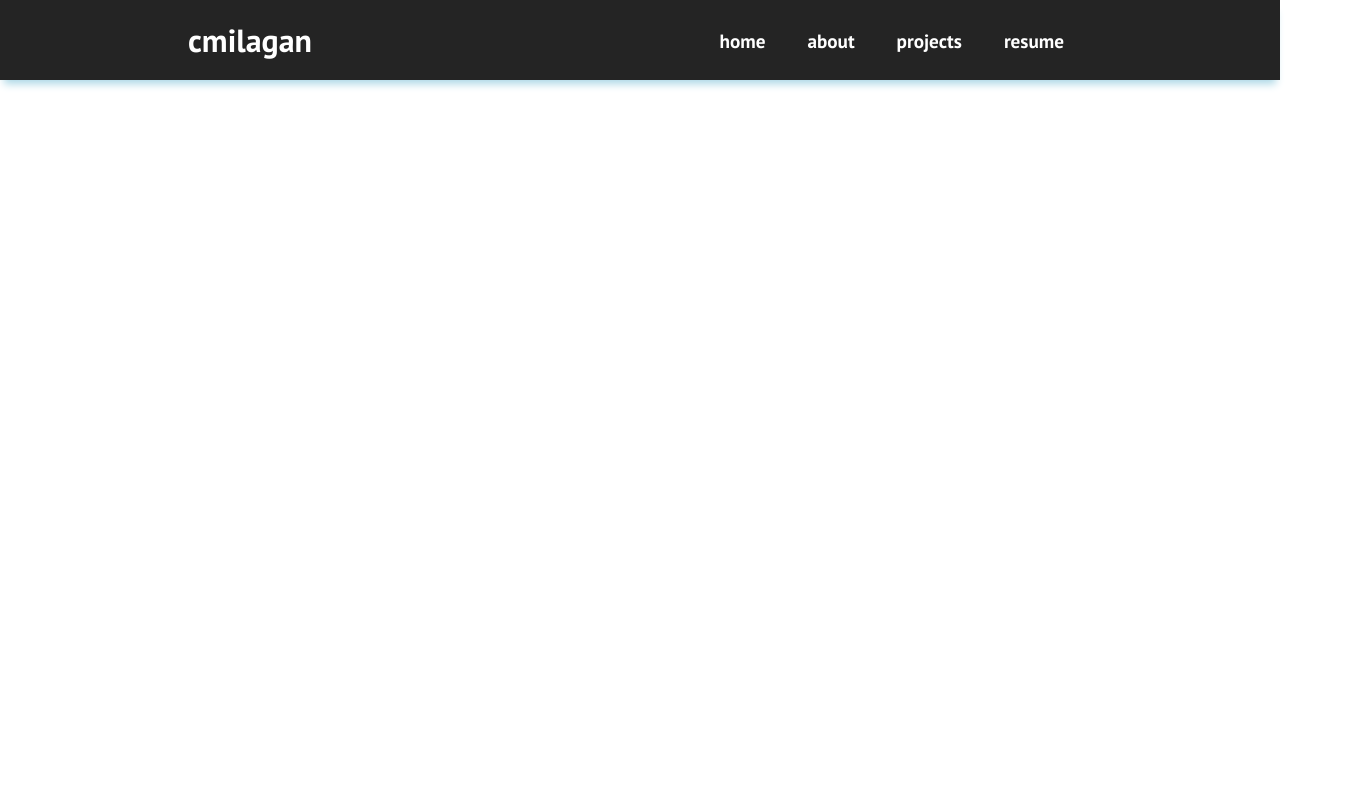
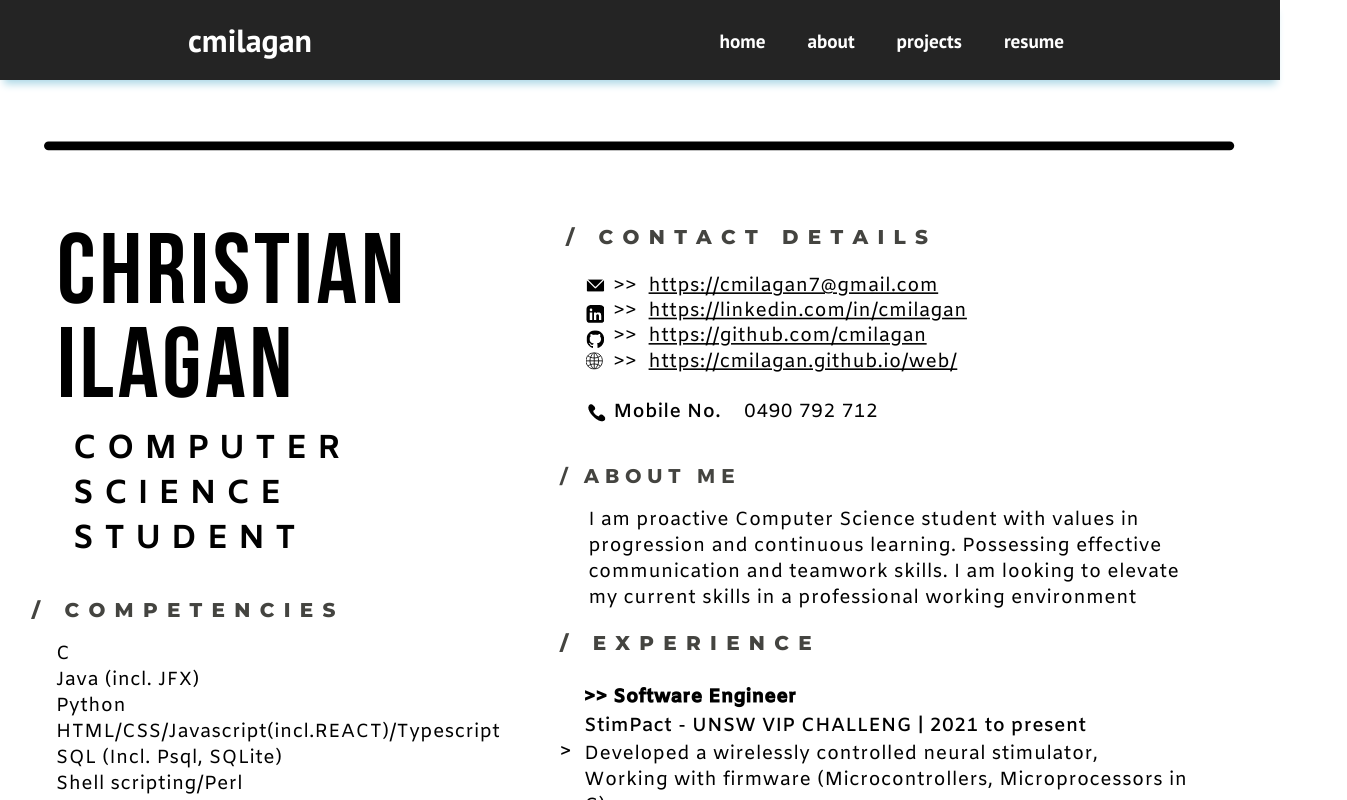
Before and after one commit to cmilagan/web, a React (Create React App) app: page /resume in a window 1280 px wide. Shown: the top 800 px of the page, 1347 px wide, since content can reach past the window. Built offline with nearby package versions, Linux system fonts and the light colour scheme.

Commit message:
Added resume page

```diff
--- a/src/App.js
+++ b/src/App.js
@@ -2,6 +2,7 @@ import './App.css';
 import Navbar from './components/Navbar';
 import {BrowserRouter as Router, Switch, Route} from 'react-router-dom';
 import Home from './components/pages/Home'
+import Resume from './components/pages/Resume';
 
 function App() {
   return (
@@ -10,6 +11,7 @@ function App() {
       <Navbar sticky="top" />
       <Switch>
         <Route path ='/web' exact component= {Home} />
+        <Route path ='/resume' exact component={Resume} />
       </Switch>
     </Router>
     </>
--- /dev/null
+++ b/src/components/pages/Resume.css
@@ -0,0 +1,4 @@
+.container {
+    display: flex;
+    justify-content: center;
+}
--- a/src/components/pages/Resume.js
+++ b/src/components/pages/Resume.js
@@ -0,0 +1,17 @@
+import React from 'react'
+import Footer from '../Footer'
+import myres from '../../images/cmilagan_resume.png'
+import './Resume.css'
+
+const Resume = () => {
+    return (
+        <div>
+            <div className="container">
+                <img src={myres} alt="" />
+            </div>
+            <Footer />
+        </div>
+    )
+}
+
+export default Resume
```
